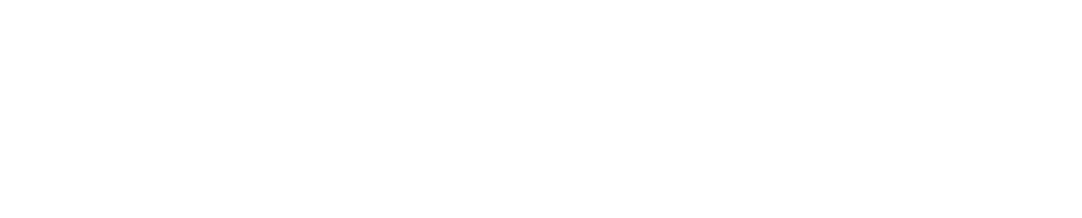
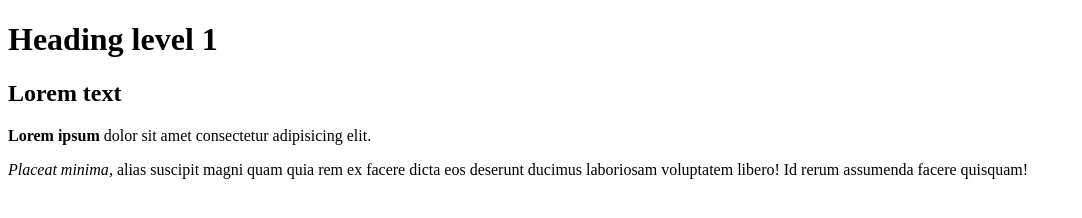
Before and after one commit to SemiMina/The-Odin-Project, a plain HTML site: page html-boilerplate/index.html in a window 1280 px wide. Shown: the whole page, without its empty margins (0-1082 px from the left). Drawn offline with Linux system fonts and the light colour scheme.

Commit message:
Add text elements

```diff
--- a/html-boilerplate/index.html
+++ b/html-boilerplate/index.html
@@ -1,11 +1,21 @@
 <!DOCTYPE html>
 <html lang="en">
-<head>
-    <meta charset="UTF-8">
-    <meta name="viewport" content="width=device-width, initial-scale=1.0">
-    <title>Document</title>
-</head>
-<body>
-
-</body>
+  <head>
+    <meta charset="UTF-8" />
+    <meta name="viewport" content="width=device-width, initial-scale=1.0" />
+    <title>Web Page Title</title>
+  </head>
+  <body>
+    <h1>Heading level 1</h1>
+    <h2>Lorem text</h2>
+    <!-- Shortcut in VSCode lorem + Enter-->
+    <p>
+      <strong>Lorem ipsum</strong> dolor sit amet consectetur adipisicing elit.
+    </p>
+    <p>
+      <em>Placeat minima</em>, alias suscipit magni quam quia rem ex facere
+      dicta eos deserunt ducimus laboriosam voluptatem libero! Id rerum
+      assumenda facere quisquam!
+    </p>
+  </body>
 </html>
```
